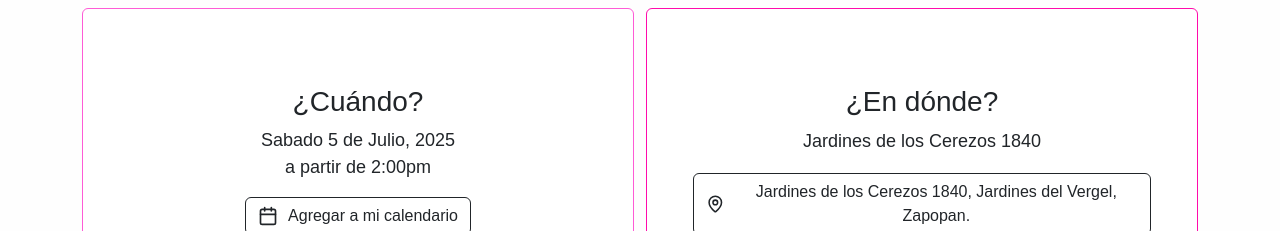
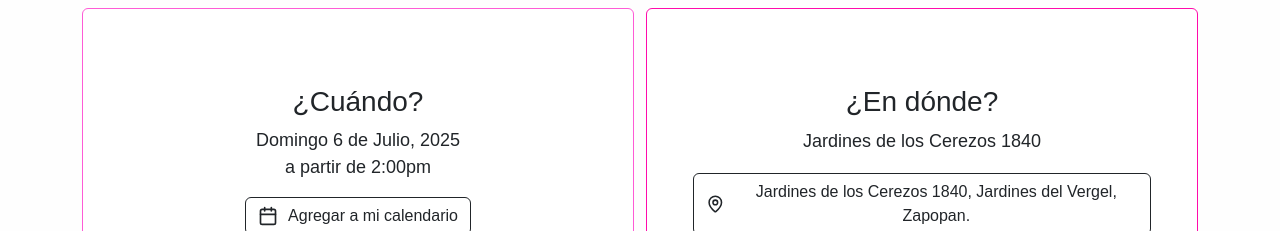
Before and after one commit to alfredopizana/mj-baby-shower-family, a React (Vite) app: page / in a window 1280 px wide. Shown: the part 1260-1491 px from the top of the page. Built offline with nearby package versions, Linux system fonts and the light colour scheme; a web font is replaced by a local one.

Commit message:
content adjustments

```diff
--- a/src/App.tsx
+++ b/src/App.tsx
@@ -36,9 +36,9 @@ function App() {
         <div className="d-flex flex-column flex-md-row text-center event-details">
           <EventDetail
             title="¿Cuándo?"
-            text="Sabado 5 de Julio, 2025<br/>a partir de 2:00pm"
+            text="Domingo 6 de Julio, 2025<br/>a partir de 2:00pm"
             styleName="when"
-            link="https://calendar.google.com/calendar/render?action=TEMPLATE&dates=20250705T200000Z%2F20250706T040000Z&location=https%3A%2F%2Fwww.google.com.mx%2Fmaps%2Fplace%2FJardines%2Bde%2Blos%2BCerezos%2B1840%2C%2BJardines%2Bdel%2BVergel%2C%2B45130%2BZapopan%2C%2BJal.%2F%4020.7530663%2C-103.3729022%2C17z%2Fdata%3D%214m6%213m5%211s0x8428aff7141b05cd%3A0x322d8c6f1030fe5b%218m2%213d20.7531566%214d-103.3720546%2116s%252Fg%252F11swtdnrsw%3Fentry%3Dttu%26g_ep%3DEgoyMDI1MDYxMC4wIKXMDSoASAFQAw%253D%253D&text=Baby%20Shower%20Mar%C3%ADa%20Julieta"
+            link="https://calendar.google.com/calendar/render?action=TEMPLATE&dates=20250706T200000Z%2F20250707T040000Z&location=https%3A%2F%2Fwww.google.com.mx%2Fmaps%2Fplace%2FJardines%2Bde%2Blos%2BCerezos%2B1840%2C%2BJardines%2Bdel%2BVergel%2C%2B45130%2BZapopan%2C%2BJal.%2F%4020.7530663%2C-103.3729022%2C17z%2Fdata%3D%214m6%213m5%211s0x8428aff7141b05cd%3A0x322d8c6f1030fe5b%218m2%213d20.7531566%214d-103.3720546%2116s%252Fg%252F11swtdnrsw%3Fentry%3Dttu%26g_ep%3DEgoyMDI1MDYxMC4wIKXMDSoASAFQAw%253D%253D&text=Baby%20Shower%20Mar%C3%ADa%20Julieta"
             buttonText="Agregar a mi calendario"
             icon="calendar"
           />
@@ -52,7 +52,7 @@ function App() {
           />
         </div>
         <CustomButton
-          link="https://docs.google.com/forms/d/e/1FAIpQLSecxE8krPrgJUkDsi4cOrNR-qaVRUZAXFY2fSg7vC9b3iYbGQ/viewform"
+          link="https://docs.google.com/forms/d/e/1FAIpQLScj850H8VbtnIFCWZuGjWPALIk3vHuJ8ahAgXamAC0Mbj8eLw/viewform?usp=dialog"
           text="Confirmar asistencia"
           buttonVariant=""
           buttonClass="rsvp btn-primary "
```
Also changed, not shown: public/cover_image.jpeg.
